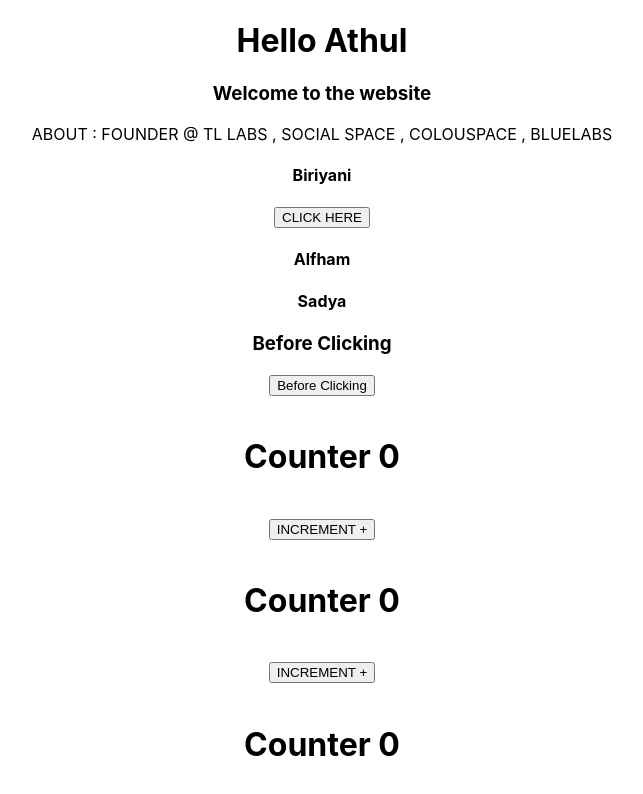
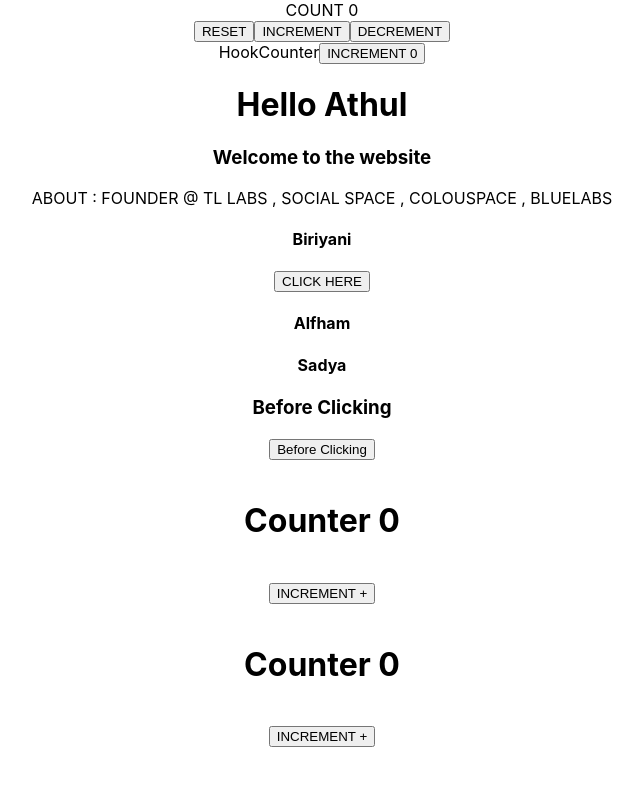
Before and after one commit to athul-22/react-app-basic, a React (Create React App) app: page / in a window 1280 px wide. Shown: the top 794 px of the page, without its empty margins (318-961 px from the left). Built offline with nearby package versions, Linux system fonts and the light colour scheme; no server answers.

Commit message:
HOOKS - COUNTER

```diff
--- a/src/App.js
+++ b/src/App.js
@@ -12,10 +12,16 @@ import MultiArray from './Compoents/MultiArray';
 import Styling from './Styling/Styling';
 import RefsDemo from './Compoents/RefsDemo';
 import ApiComponent from './Compoents/ApiComponent';
+import HookCounter from './HooksComponent/HookCounter';
+import HooksCounter2 from './HooksComponent/HooksCounter2';
 
 function App() {
   return (
     <div className="App">
+    {/* HOOKS*/}
+      <HooksCounter2/>
+      <HookCounter/>
+    {/* BEGINEER - INTERMEDIATE */}
      <Welcome/>
      <Text/>
      <Details />
--- /dev/null
+++ b/src/HooksComponent/HookCounter.js
@@ -0,0 +1,16 @@
+import React , { useState } from "react";
+
+function HookCounter() {
+
+    const [ count , setCount ] = useState(0);
+
+
+  return (
+    <div>
+        HookCounter
+        <button onClick={ ()=> setCount(count+1) }>INCREMENT {count} </button>
+    </div>
+  )
+}
+
+export default HookCounter
--- /dev/null
+++ b/src/HooksComponent/HooksCounter2.js
@@ -0,0 +1,18 @@
+import React from 'react'
+import { useState } from 'react';
+
+function HooksCounter2() {
+    const intialCount = 0;
+    const [count, setCount] = useState(0)
+  return (
+    <div>
+        COUNT {count}
+            <br></br>
+        <button onClick={() =>setCount(intialCount)}>RESET</button>
+        <button onClick={() =>setCount(count+1)}>INCREMENT</button>
+        <button onClick={() =>setCount(count-1)}>DECREMENT</button>
+    </div>
+  )
+}
+
+export default HooksCounter2
```
